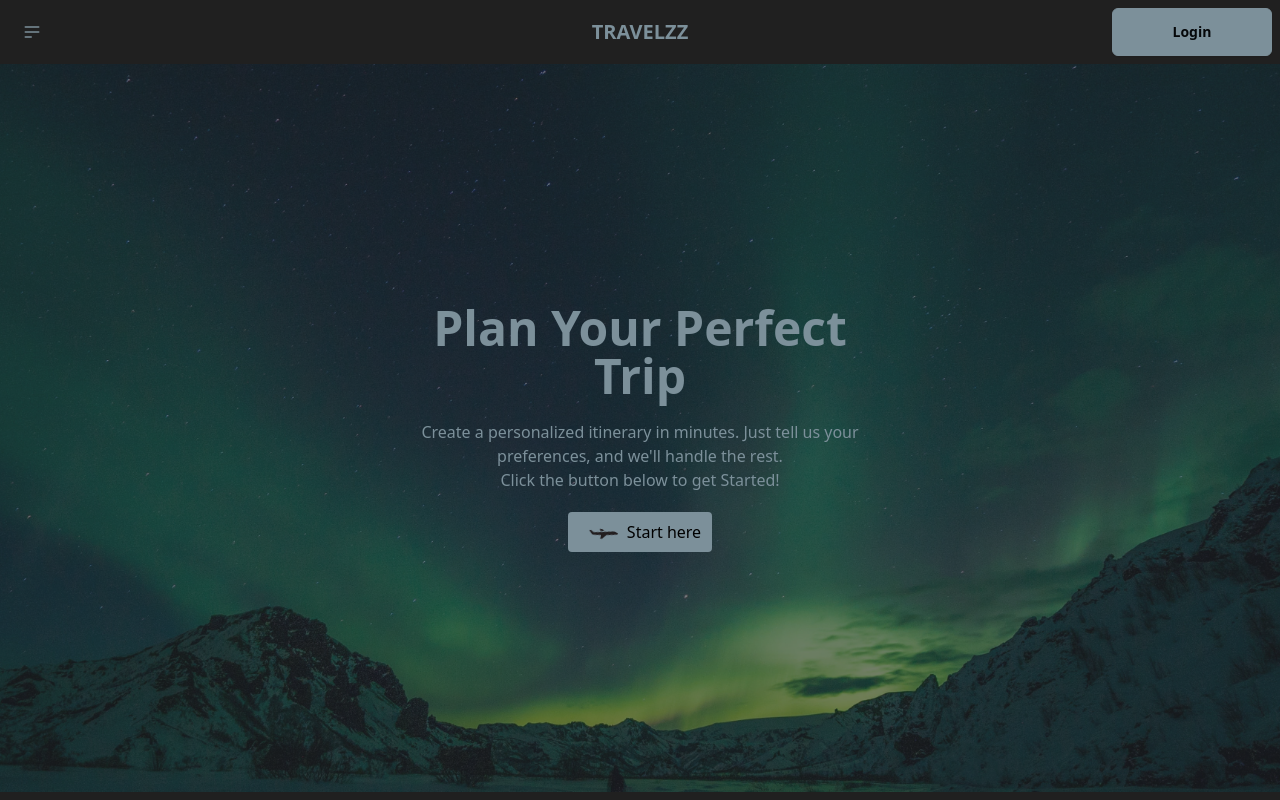
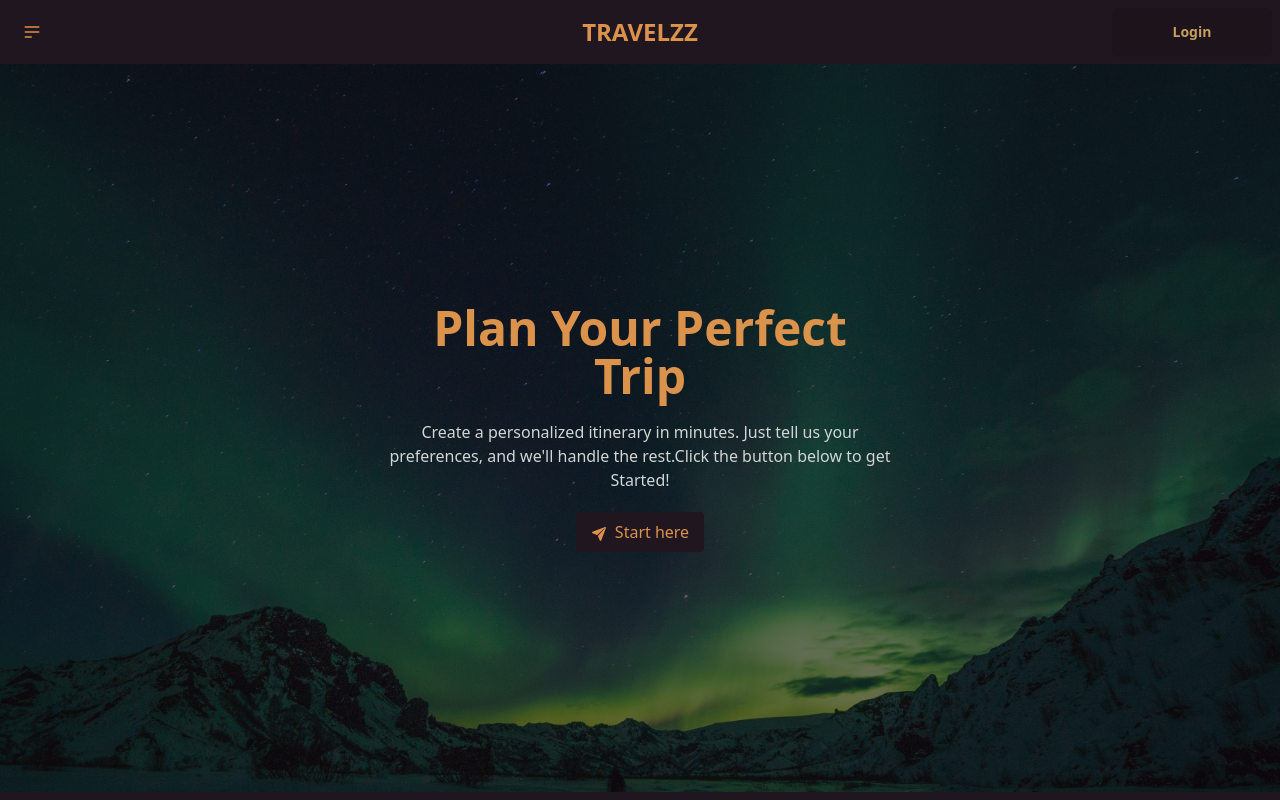
Before and after one commit to Prateek462003/itinerary-generator, a React (Vite) app: page / in a window 1280 px wide. Built offline with nearby package versions, Linux system fonts and the light colour scheme.

Commit message:
changed the theme

```diff
--- a/src/components/Hero.jsx
+++ b/src/components/Hero.jsx
@@ -2,6 +2,7 @@ import React, { useState } from "react";
 import MyForm from "./Form";
 import { useSelector } from "react-redux";
 import { useNavigate } from "react-router-dom";
+import { IoPaperPlane } from "react-icons/io5";
 
 export default function Hero() {
   const navigate = useNavigate();
@@ -33,14 +34,14 @@ export default function Hero() {
     >
       <div className="hero-overlay bg-opacity-60"></div>
       <div className="hero-content text-neutral-content text-center">
-        <div className="max-w-md">
-          <h1 className="mb-5 text-5xl text-secondary font-bold">
+        <div className="max-w-lg">
+          <h1 className="mb-5 text-5xl text-primary font-bold">
             Plan Your Perfect Trip
           </h1>
-          <p className="mb-5 text-secondary">
+          <p className="mb-5 text-secondary-content">
             Create a personalized itinerary in minutes. Just tell us your
-            preferences, and we'll handle the rest.<br></br> Click the button
-            below to get Started!
+            preferences, and we'll handle the rest.Click the button below to get
+            Started!
           </p>
           <div className="flex align-center justify-center">
             {isButtonVisible && (
@@ -52,16 +53,18 @@ export default function Hero() {
                   handleFadeOut();
                   setTimeout(() => setIsButtonVisible(false), 700);
                 }}
-                className={`flex items-center justify-center w-36 h-10 pt-1 transform transition-all duration-700 bg-secondary rounded ${
+                className={`flex items-center justify-center w-32 gap-2 h-10 pt-1 transform transition-all duration-700 bg-base-100 text-primary rounded ${
                   isFadingOut ? "opacity-0 translate-x-full" : ""
                 }`}
               >
-                <img
+                {/* <img
                   className="rotate-12 w-12"
                   src="1.png"
                   alt="Rotating Image"
-                />
-                <span className="text-black mb-1">Start here</span>
+                /> */}
+                <IoPaperPlane />
+
+                <span className="mb-1">Start here</span>
               </button>
             )}
           </div>
--- a/src/components/Navbar.jsx
+++ b/src/components/Navbar.jsx
@@ -16,7 +16,7 @@ export default function Navbar() {
   };
 
   return (
-    <div className="navbar bg-base-100 text-secondary">
+    <div className="navbar text-primary">
       <div className="navbar-start">
         <div className="dropdown">
           <div tabIndex={0} role="button" className="btn btn-ghost btn-circle">
@@ -37,31 +37,34 @@ export default function Navbar() {
           </div>
           <ul
             tabIndex={0}
-            className="menu menu-sm dropdown-content bg-base-100 rounded-box z-[1] mt-3 w-52 p-2 shadow"
+            className="bg-base-100 menu menu-sm dropdown-content rounded-box z-[1] mt-3 w-52 p-2 shadow"
           >
             <li>
-              <a>Homepage</a>
+              <Link to="/" target="_blank">
+                Homepage
+              </Link>
             </li>
             <li>
-              <a>Portfolio</a>
+              <Link target="_blank" to="https://www.linkedin.com/in/prateek46/">
+                Linkedin
+              </Link>
             </li>
             <li>
-              <a>About</a>
+              <Link target="_blank" to="https://github.com/Prateek462003">
+                GitHub
+              </Link>
             </li>
           </ul>
         </div>
       </div>
       <div className="navbar-center">
         <Link to="/">
-          <span className="btn btn-ghost text-xl">TRAVELZZ</span>
+          <span className="btn btn-ghost text-2xl">TRAVELZZ</span>
         </Link>
       </div>
       <div className="navbar-end flex gap-2">
         {user.userId && (
-          <Link
-            to="/itineraries"
-            className="btn btn-secondary rounded-md text-xl h-10 w-40"
-          >
+          <Link to="/itineraries" className="btn rounded-md text-xl h-10 w-40">
             <FaHome />
             <span className="text-sm">My Itineraries</span>
           </Link>
@@ -69,27 +72,30 @@ export default function Navbar() {
 
         {user.username ? (
           <>
-            <Link to="/profile">
-              <div className="avatar placeholder">
-                <div className="bg-secondary text-base-100 font-semibold w-10 rounded-full">
-                  <span className="text-xl">
+            <div className="dropdown dropdown-end btn p-0 avatar placeholder rounded-full">
+              <div
+                tabIndex={0}
+                role="button"
+                className=" text-xl font-semibold w-10 m-1"
+              >
                 {user.username[0].toUpperCase()}
-                  </span>
               </div>
-              </div>
-            </Link>
+
+              <ul
+                tabIndex={0}
+                className="dropdown-content menu rounded-box z-[1] "
+              >
                 <button
                   onClick={handleLogout}
-              className="btn btn-secondary rounded-md text-lg h-10 w-30"
+                  className="btn  rounded-md text-lg h-10 w-36"
                 >
                   <span className="text-sm">Logout</span>
                 </button>
+              </ul>
+            </div>
           </>
         ) : (
-          <Link
-            to="/login"
-            className="btn btn-secondary rounded-md text-xl h-10 w-40"
-          >
+          <Link to="/login" className="btn  rounded-md text-xl h-10 w-40">
             <span className="text-sm">Login</span>
           </Link>
         )}
--- a/src/pages/Itinerary.jsx
+++ b/src/pages/Itinerary.jsx
@@ -30,7 +30,7 @@ const Itinerary = () => {
       ) : (
         <div className="container mx-auto">
           <Navbar />
-          <div className="flex flex-col justify-center items-center mb-5 bg-primary rounded-md p-2 mt-1">
+          <div className="flex flex-col justify-center items-center mb-5 bg-primary rounded-md p-2 mt-1 text-secondary">
             <h1 className="text-2xl font-bold mb-4">{title}</h1>
             <p className="text-lg font-semibold">Budget: INR {budget}</p>
           </div>
--- a/tailwind.config.js
+++ b/tailwind.config.js
@@ -10,6 +10,6 @@ export default {
   },
   plugins: [require("daisyui")],
   daisyui: {
-    themes: ["business"],
+    themes: ["coffee"],
   },
 };
```
Lines whose indentation alone changed are shown as unchanged.
